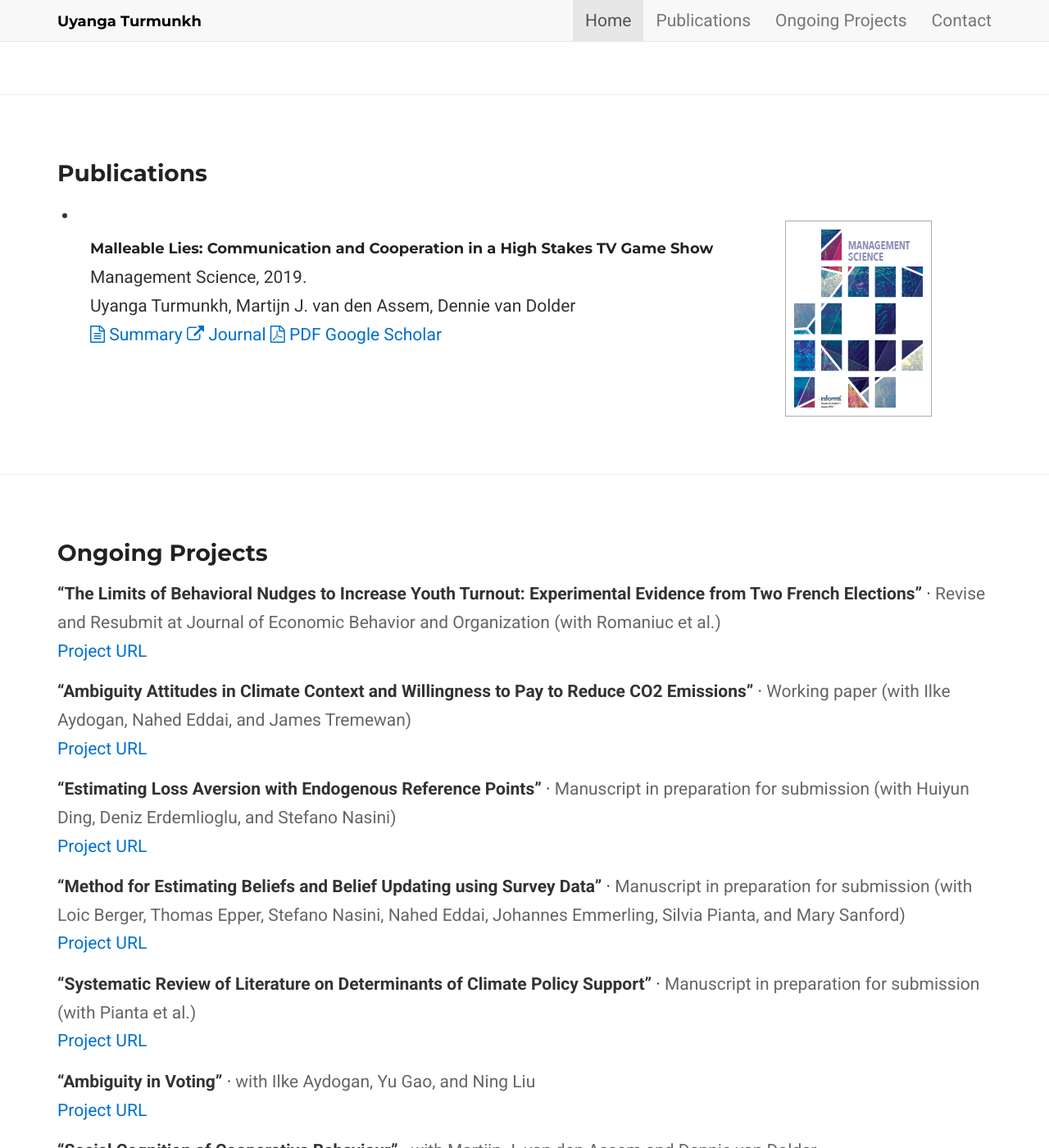
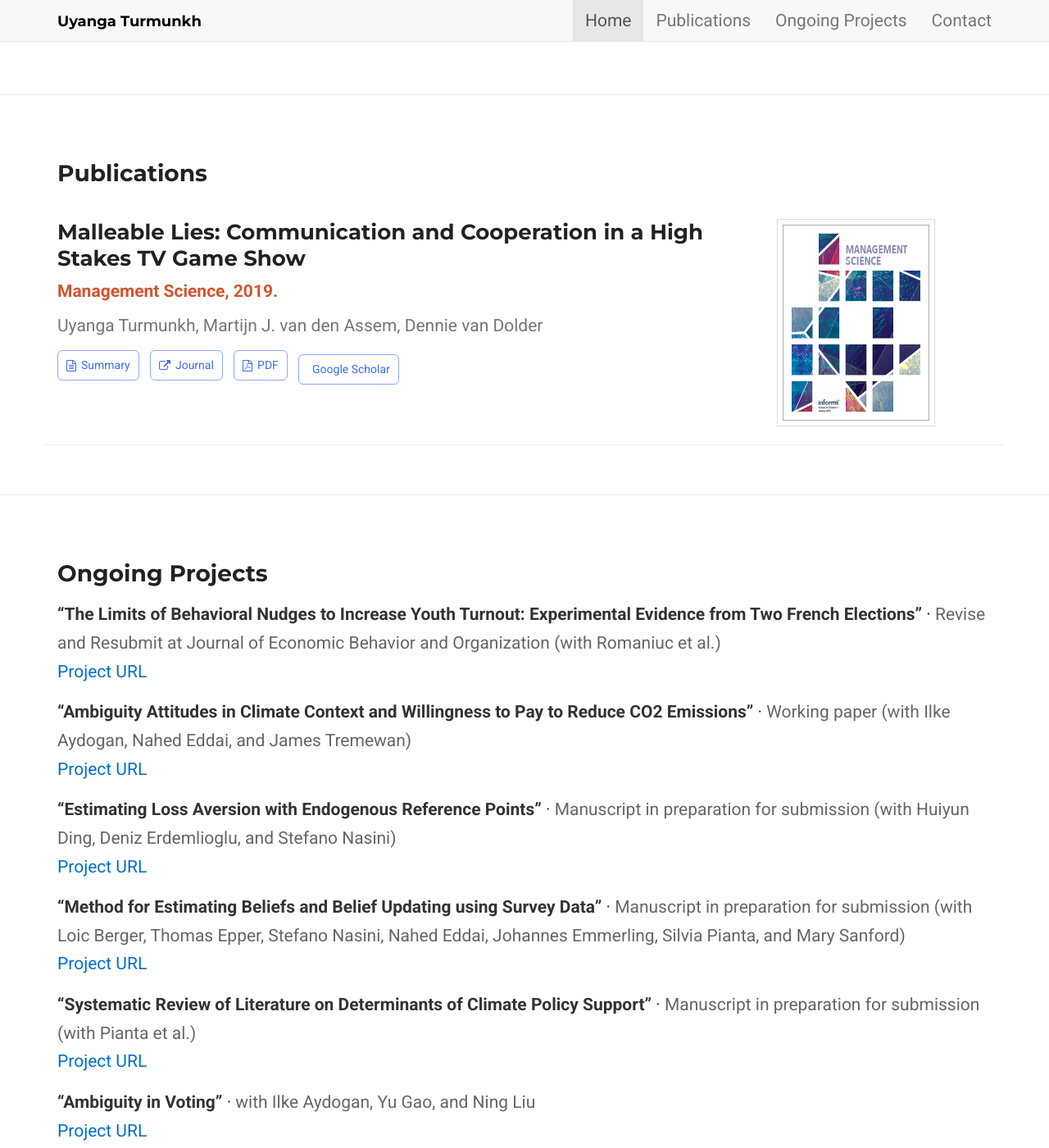
Before and after one commit to prakharsood24/uyanga-demo, a Jekyll site: the page built from index.md, in a window 1280 px wide and 1400 px high, scrolled down 1240 px. Shown: the whole window at 82% size. Built offline with Jekyll 4.4.1, drawn with Linux system fonts in a browser that asks for light colours; nearby versions of some CDN libraries; a style sheet for code colours, icons or effects is not loaded.

Commit message:
Update style.css

```diff
--- a/assets/css/style.css
+++ b/assets/css/style.css
@@ -131,3 +131,52 @@
   color: #666;
   font-size: 20px; /* was 15px */
 }
+
+/* Publications layout */
+.pub-list{list-style:none;margin:0;padding:0}
+.pub-item{padding:22px 0;border-bottom:1px solid #eee}
+
+.pub-title{
+  font-family:"Montserrat",sans-serif;
+  font-weight:700;
+  font-size:26px;      /* match screenshot scale */
+  line-height:1.25;
+  margin:0 0 6px;
+  color:#222;
+}
+
+.pub-venue{
+  color:#d3542f;       /* venue accent (tweak if needed) */
+  font-weight:700;
+  margin:0 0 8px;
+}
+
+.pub-authors{
+  color:#777;
+  margin:0 0 12px;
+}
+
+/* Link chips */
+.btn-linkchip{
+  display:inline-flex;
+  align-items:center;
+  gap:6px;
+  border:1px solid #8aa9ff;
+  padding:6px 10px;
+  border-radius:6px;
+  font-size:14px;
+  color:#3a6eea;
+  background:#fff;
+  text-decoration:none;
+  margin:0 8px 8px 0;
+}
+.btn-linkchip:hover{background:#f5f8ff;text-decoration:none}
+.btn-linkchip i{font-size:14px;line-height:1}
+
+/* Right-side thumbnail */
+.pub-thumb{
+  border:1px solid #ddd;
+  padding:6px;
+  background:#fff;
+  max-width:100%;
+}
```
